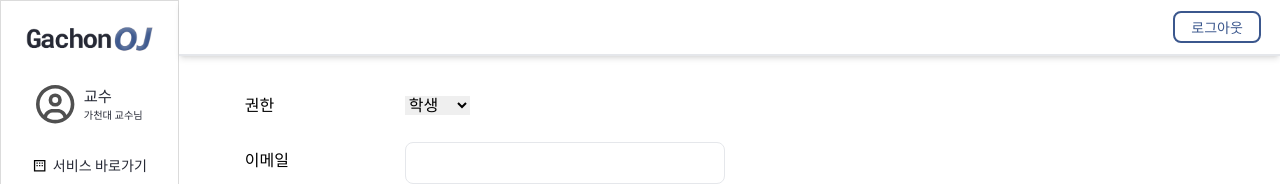
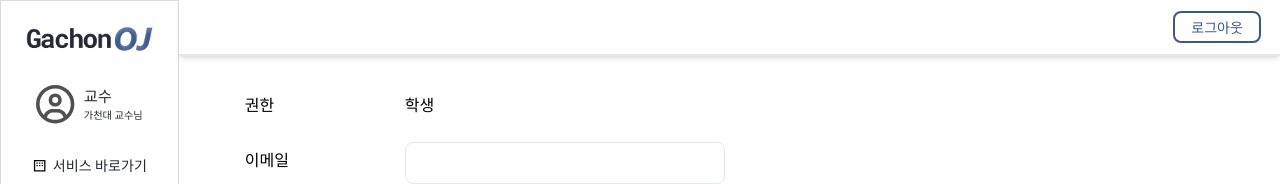
Before and after one commit to gcu-LastDance/GachonOJ-Frontend, a Next.js app: page /admin/user-manage/enroll in a window 1280 px wide. Shown: the top 184 px of the page. Built offline with nearby package versions, Linux system fonts and the light colour scheme; a web font is replaced by a local one.

Commit message:
[feat] #82 학생 추가페이지 권한 드롭다운 제거
수정페이지에는 드롭다운 유지하였습니다.

```diff
--- a/app/admin/user-manage/enroll/_components/CreateUserForm.tsx
+++ b/app/admin/user-manage/enroll/_components/CreateUserForm.tsx
@@ -40,16 +40,12 @@ export default function CreateAdminForm() {
           <label htmlFor="role" className="w-28 block font-medium mb-1 mr-2">
             권한
           </label>
-          <select
-              id="role"
-              value=""
-              {...register("memberRole")}
-              className="block font-medium mb-1 ml-10"
-            >
-              <option value="학생">학생</option>
-              <option value="교수">교수</option>
-              <option value="관리자">관리자</option>
-            </select>
+          <input
+            id="role"
+            value="학생"
+            {...register("memberRole")}
+            className="block font-medium mb-1 ml-10"
+          />
         </div>
         <div className="w-full mb-5 mt-5 sm:mb-0 flex items-center">
           <label htmlFor="email" className="w-28 block font-medium mb-1 mr-2">
```
